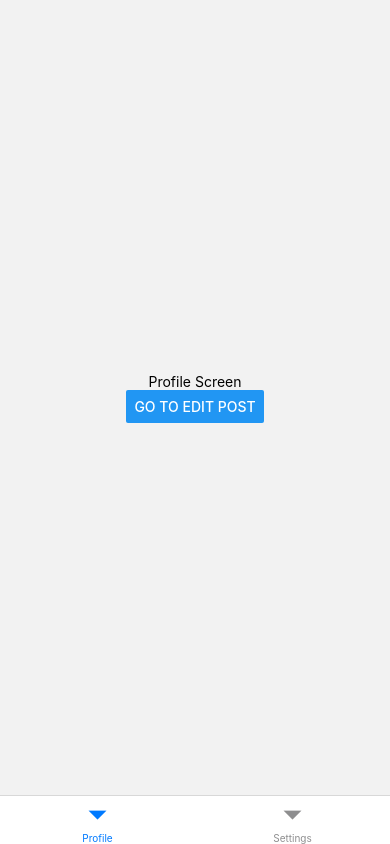
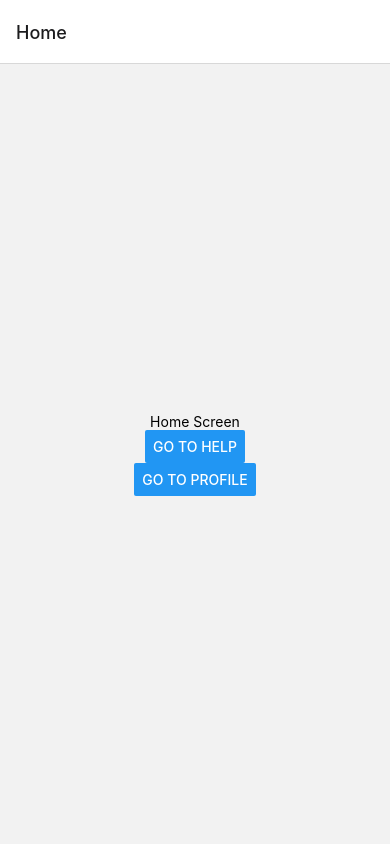
Before and after one commit to carterlc/react-mobile-navigation, a React Native app: screen / in a window 390 px wide. Built offline with nearby package versions, Linux system fonts and the light colour scheme.

Commit message:
Using the group component to create separate group of screens.

```diff
--- a/App.js
+++ b/App.js
@@ -2,16 +2,26 @@ import * as React from 'react';
 import { Button, View, Text } from 'react-native';
 import { NavigationContainer } from '@react-navigation/native';
 import { createNativeStackNavigator } from '@react-navigation/native-stack';
-import { createBottomTabNavigator } from '@react-navigation/bottom-tabs';
 
-function Profile({ navigation }) {
+function Home({ navigation }) {
   return (
     <View style={{ flex: 1, alignItems: 'center', justifyContent: 'center' }}>
-      <Text>Profile Screen</Text>
+      <Text>Home Screen</Text>
+      <Button onPress={() => navigation.navigate('Help')} title="Go to Help" />
       <Button
-        onPress={() => navigation.navigate('EditPost')}
-        title="Go to Edit Post"
+        onPress={() => navigation.navigate('Profile')}
+        title="Go to Profile"
       />
+    </View>
+  );
+}
+
+function Help({ navigation }) {
+  return (
+    <View style={{ flex: 1, alignItems: 'center', justifyContent: 'center' }}>
+      <Text>Help Screen</Text>
+      <Button onPress={() => navigation.navigate('Home')} title="Go to Home" />
+      <Button onPress={() => navigation.navigate('Invite')} title="Invite" />
     </View>
   );
 }
@@ -20,28 +30,32 @@ function EmptyScreen() {
   return <View />;
 }
 
-const Tab = createBottomTabNavigator();
 const Stack = createNativeStackNavigator();
 
-function Home() {
-  return (
-    <Tab.Navigator screenOptions={{ headerShown: false }}>
-      <Tab.Screen name="Profile" component={Profile} />
-      <Tab.Screen name="Settings" component={EmptyScreen} />
-    </Tab.Navigator>
-  );
-}
+function App() {
+  const isLoggedIn = true;
 
-function App() {
   return (
     <NavigationContainer>
       <Stack.Navigator>
-        <Stack.Screen
-          name="Home"
-          component={Home}
-          options={{ headerShown: false }}
-        />
-        <Stack.Screen name="EditPost" component={EmptyScreen} />
+        {isLoggedIn ? (
+          // Screens for logged in users
+          <Stack.Group>
+            <Stack.Screen name="Home" component={Home} />
+            <Stack.Screen name="Profile" component={EmptyScreen} />
+          </Stack.Group>
+        ) : (
+          // Auth screens
+          <Stack.Group screenOptions={{ headerShown: true }}>
+            <Stack.Screen name="SignIn" component={EmptyScreen} />
+            <Stack.Screen name="SignUp" component={EmptyScreen} />
+          </Stack.Group>
+        )}
+        {/* Common modal screens */}
+        <Stack.Group screenOptions={{ presentation: 'modal' }}>
+          <Stack.Screen name="Help" component={Help} />
+          <Stack.Screen name="Invite" component={EmptyScreen} />
+        </Stack.Group>
       </Stack.Navigator>
     </NavigationContainer>
   );
```
